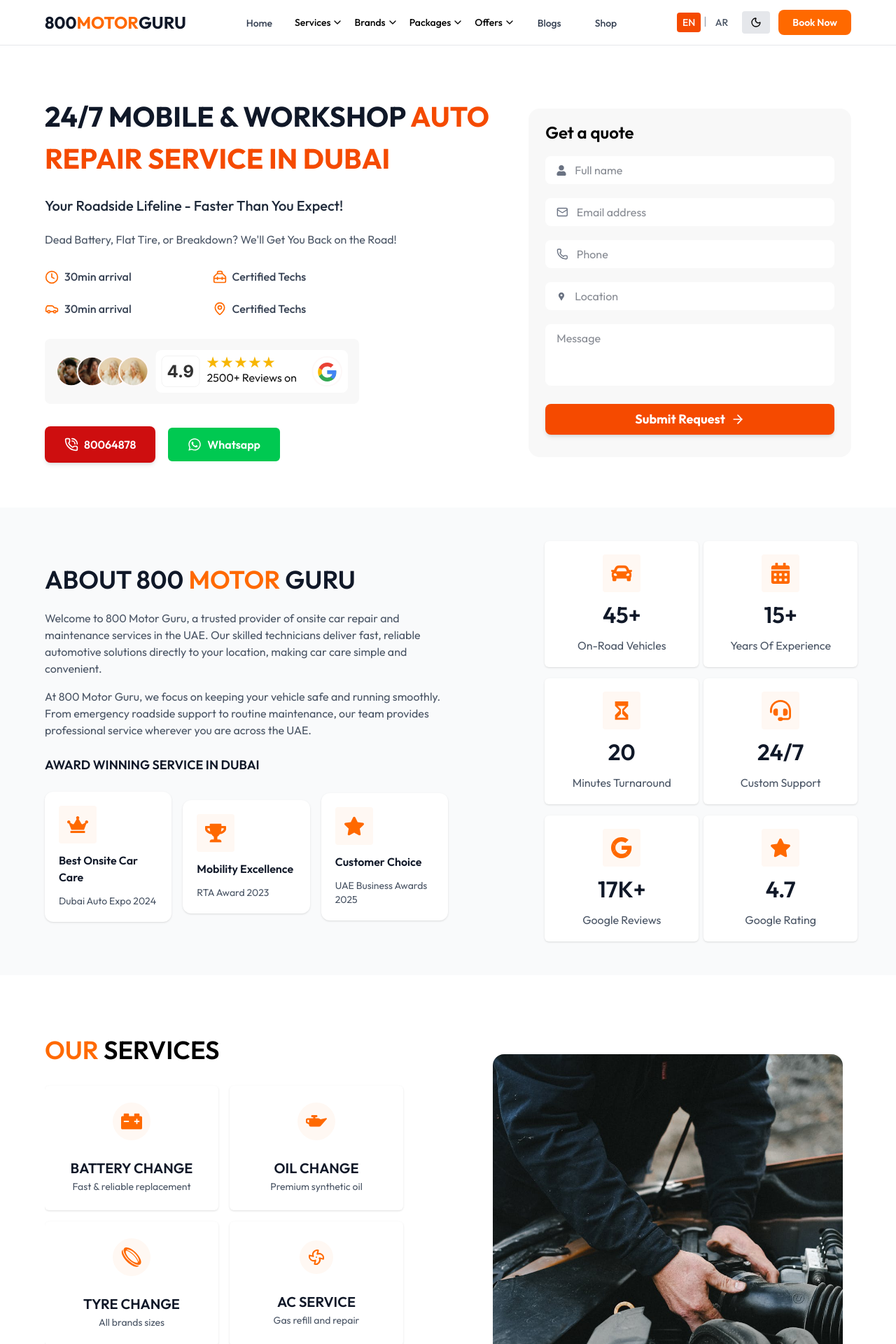
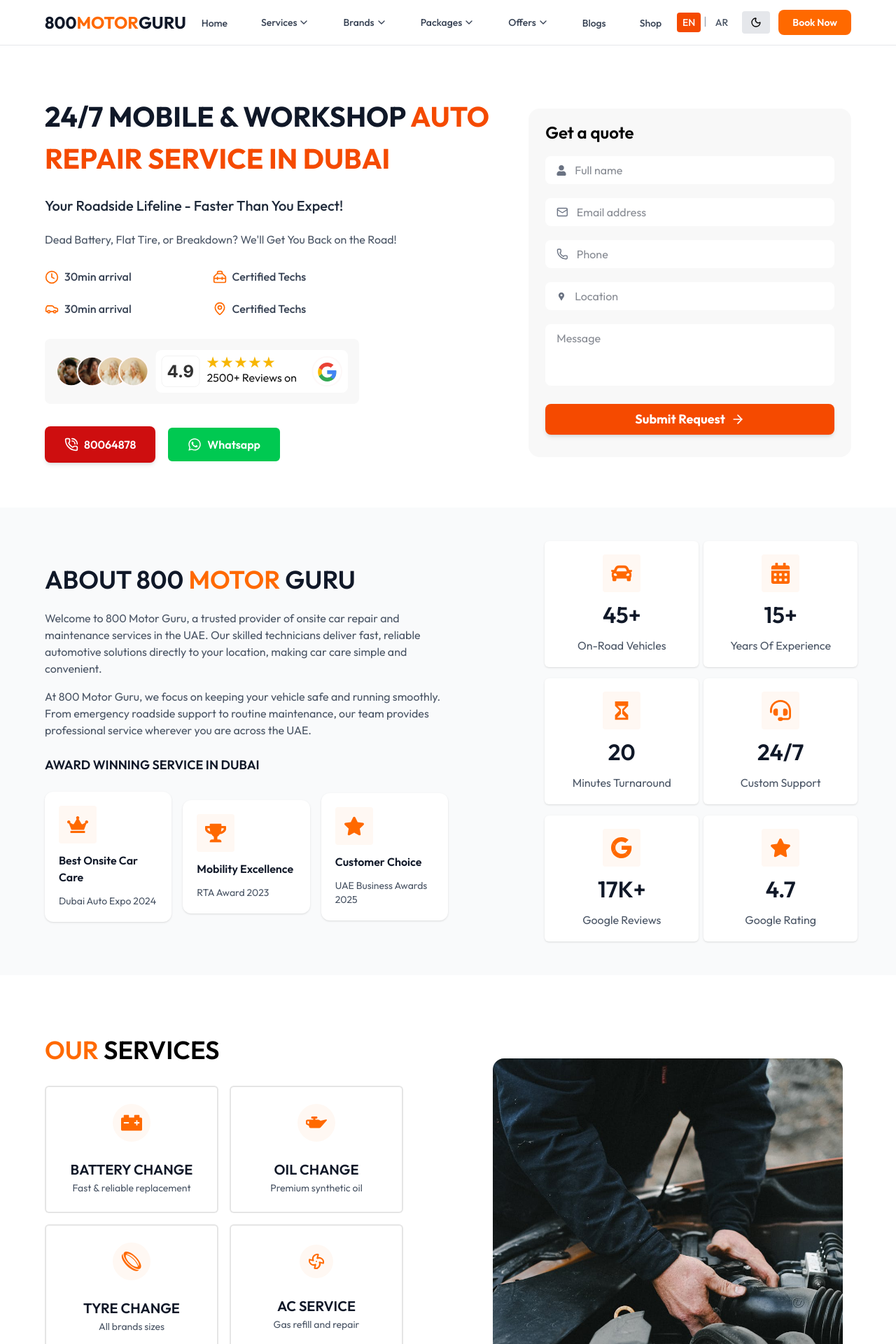
Before and after one commit to shahabhusain/800-motors-Service-website, a Next.js app: page /en in a window 1280 px wide. Shown: the top 1920 px of the page at 70% size. Built offline with nearby package versions, Linux system fonts and the light colour scheme; a web font is replaced by a local one.

Commit message:
changes done

```diff
--- a/app/components/homePage/Header.jsx
+++ b/app/components/homePage/Header.jsx
@@ -128,61 +128,65 @@
     {
       href: "/brands",
       label: "Brands",
-      columns: 3,
+      columns: 4,
       dropdown: [
-        { category: "Luxury", items: ["BMW", "Mercedes", "Audi", "Lexus"] },
-        { category: "Mainstream", items: ["Toyota", "Honda", "Ford", "Nissan"] },
-        { category: "European", items: ["Volkswagen", "Peugeot", "Renault", "Fiat"] },
+        { category: "Germen", items: ["BMW", "Mercedes", "Audi", "Lexus"] },
+        { category: "American", items: ["Toyota", "Honda", "Ford", "Nissan"] },
+        { category: "British", items: ["Volkswagen", "Peugeot", "Renault", "Fiat"] },
+        { category: "French", items: ["Volkswagen", "Peugeot", "Renault", "Fiat"] },
+        { category: "Japaneses", items: ["Volkswagen", "Peugeot", "Renault", "Fiat"] },
+        { category: "Korean", items: ["Volkswagen", "Peugeot", "Renault", "Fiat"] },
+        { category: "Italian", items: ["Volkswagen", "Peugeot", "Renault", "Fiat"] },
+        { category: "Other", items: ["Volkswagen", "Peugeot", "Renault", "Fiat"] },
       ]
     },
     {
       href: "/packages",
       label: "Packages",
-      columns: 2,
+      columns: 3,
       dropdown: [
         {
-          category: "Maintenance",
+          category: "Silver",
           items: [
-            "Basic Service Package - $99",
-            "Premium Care Package - $199",
-            "Complete Check Package - $299",
-            "Annual Maintenance Package - $499"
+            "3 Minor Services",
+            "2 Major Services",
+            "2 No Time Limit",
+            "15% Off Spare Parts"
           ]
         },
         {
-          category: "Repair",
+          category: "Gold",
           items: [
-            "Brake Service Package",
-            "AC Repair Package",
-            "Engine Diagnostics",
-            "Transmission Service"
+            "3 Minor Services",
+            "2 Major Services",
+            "2 No Time Limit",
+            "15% Off Spare Parts"
           ]
-        }
+        },
+        {
+          category: "Platinum",
+          items: [
+            "3 Minor Services",
+            "2 Major Services",
+            "2 No Time Limit",
+            "15% Off Spare Parts"
+          ]
+        },
       ]
     },
     {
       href: "/offers",
       label: "Offers",
-      columns: 2,
+      columns: 1,
       dropdown: [
         {
-          category: "Seasonal",
+          category: "Active Offers",
           items: [
-            "Summer Special - 20% Off",
-            "Winter Check - Free Inspection",
-            "Spring Service - $50 Off",
-            "Fall Maintenance - Tire Change Free"
+            "Free Battery",
+            "Ramadan Offer",
+            "New Year 2026 offer",
           ]
         },
-        {
-          category: "Limited Time",
-          items: [
-            "New Customer - 15% Off",
-            "Battery Replacement - $30 Off",
-            "Wheel Alignment - Buy 2 Get 1 Free",
-            "Oil Change - Special Price $29.99"
-          ]
-        }
       ]
     },
     { href: "/blog", label: "Blogs" },
@@ -244,10 +248,11 @@
                 >
                   {link.dropdown ? (
                     <>
+                      {/* All dropdown triggers are Links that navigate */}
                       <Link
                         href={link.href}
                         ref={el => buttonRefs.current[link.label] = el}
-                        className={`flex items-center gap-0 rounded-lg text-sm font-medium transition-all duration-200 group`}
+                        className={`flex items-center gap-0 px-4 py-2 rounded-lg text-sm font-medium transition-all duration-200 text-gray-700 dark:text-gray-200 hover:text-orange-500 dark:hover:text-orange-500 group`}
                       >
                         {link.label}
                         <ChevronDown
@@ -285,6 +290,13 @@
                                   <ul className="space-y-1">
                                     {category.items.map((item, itemIdx) => (
                                       <li key={itemIdx}>
+                                        {/* For Packages dropdown, show as plain text - NOT CLICKABLE */}
+                                        {link.label === "Packages" ? (
+                                          <div className="py-2 text-sm text-gray-600 dark:text-gray-400 cursor-default">
+                                            {item}
+                                          </div>
+                                        ) : (
+                                          /* For other dropdowns, keep as links */
                                           <Link
                                             href={`${link.href}/${item.toLowerCase().replace(/[^\w\s]/g, '').replace(/\s+/g, '-')}`}
                                             className="group flex items-center gap-2 py-2 text-sm text-gray-600 dark:text-gray-400 hover:text-orange-500 transition-all duration-200"
@@ -292,6 +304,7 @@
                                           >
                                             <span>{item}</span>
                                           </Link>
+                                        )}
                                       </li>
                                     ))}
                                   </ul>
@@ -305,11 +318,7 @@
                   ) : (
                     <Link
                       href={link.href}
-                      className={`px-4 py-2 rounded-lg text-sm font-medium transition-all duration-200 ${
-                        isActiveLink(link.href)
-                          ? "text-orange-500 bg-orange-500/10"
-                          : "text-gray-700 dark:text-gray-200 hover:text-orange-500 dark:hover:text-orange-500 hover:bg-gray-100 dark:hover:bg-gray-800/50"
-                      }`}
+                      className={`px-4 py-2 rounded-lg text-sm font-medium transition-all duration-200 text-gray-700 dark:text-gray-200 hover:text-orange-500 dark:hover:text-orange-500`}
                     >
                       {link.label}
                     </Link>
@@ -377,9 +386,11 @@
               <div key={link.href} className="w-full">
                 {link.dropdown ? (
                   <div className="mb-2">
-                    <button
-                      onClick={() => setOpenDropdown(openDropdown === link.label ? null : link.label)}
+                    {/* For mobile, main link is clickable */}
+                    <Link
+                      href={link.href}
                       className="w-full flex items-center justify-between px-4 py-3 rounded-xl text-gray-700 dark:text-gray-200 hover:bg-gray-100 dark:hover:bg-gray-800/50 transition-colors"
+                      onClick={() => setMobileMenuOpen(false)}
                     >
                       <span className="font-medium">{link.label}</span>
                       <ChevronDown
@@ -387,8 +398,13 @@
                         className={`text-gray-400 transition-transform duration-300 ${
                           openDropdown === link.label ? 'rotate-180' : ''
                         }`}
+                        onClick={(e) => {
+                          e.preventDefault();
+                          e.stopPropagation();
+                          setOpenDropdown(openDropdown === link.label ? null : link.label);
+                        }}
                       />
-                    </button>
+                    </Link>
 
                     {openDropdown === link.label && (
                       <div className="pl-4 pr-2 pb-2 space-y-4 mt-2 animate-in slide-in-from-top-2 duration-200">
@@ -399,6 +415,15 @@
                             </h4>
                             <div className="space-y-1">
                               {category.items.map((item, itemIdx) => (
+                                /* For mobile - Packages items NOT clickable, others are links */
+                                link.label === "Packages" ? (
+                                  <div
+                                    key={itemIdx}
+                                    className="block px-8 py-2 text-sm text-gray-600 dark:text-gray-400 cursor-default"
+                                  >
+                                    {item}
+                                  </div>
+                                ) : (
                                   <Link
                                     key={itemIdx}
                                     href={`${link.href}/${item.toLowerCase().replace(/[^\w\s]/g, '').replace(/\s+/g, '-')}`}
@@ -410,6 +435,7 @@
                                   >
                                     {item}
                                   </Link>
+                                )
                               ))}
                             </div>
                           </div>
--- a/app/components/homePage/OurServices.jsx
+++ b/app/components/homePage/OurServices.jsx
@@ -92,12 +92,8 @@
               key={index}
               variants={fromBottom}
               transition={{ duration: 0.5, delay: index * 0.05 }}
-              whileHover={{
-                y: -8,
-                boxShadow: "0 20px 30px -10px rgba(0, 0, 0, 0.15)",
-                transition: { duration: 0.2 }
-              }}
-              className='md:p-6 p-3 rounded-md shadow flex flex-col gap-3 items-center justify-center text-center hover:shadow-lg transition-all bg-white dark:bg-gray-800'
+
+              className='md:p-6 p-3 rounded-md  flex flex-col gap-3 items-center justify-center text-center  border-[2px] border-[#0000001a] transition-all bg-white dark:bg-gray-800'
             >
               <motion.div
                 whileHover={{ rotate: 5 }}
@@ -127,23 +123,17 @@
           <motion.button
             variants={fromBottom}
             transition={{ duration: 0.5, delay: 0.6 }}
-            whileHover={{
-              y: -3,
-              boxShadow: "0 10px 20px -5px rgba(0, 0, 0, 0.1)"
-            }}
+
             whileTap={{ y: 0 }}
             className='flex-1 bg-[#eeebeb] dark:bg-gray-700 dark:text-white md:py-3 py-2 px-5 rounded-md font-medium hover:bg-gray-200 dark:hover:bg-gray-600 transition-all'
           >
-            MORE DETAILS
+            All Services
           </motion.button>
 
           <motion.button
             variants={fromBottom}
             transition={{ duration: 0.5, delay: 0.7 }}
-            whileHover={{
-              y: -3,
-              boxShadow: "0 10px 20px -5px rgba(249, 115, 22, 0.3)"
-            }}
+
             whileTap={{ y: 0 }}
             className='flex-1 bg-orange-500 text-white md:py-3 py-2 px-5 rounded-md font-medium hover:bg-orange-600 transition-all'
           >
```
Lines whose indentation alone changed are shown as unchanged.
